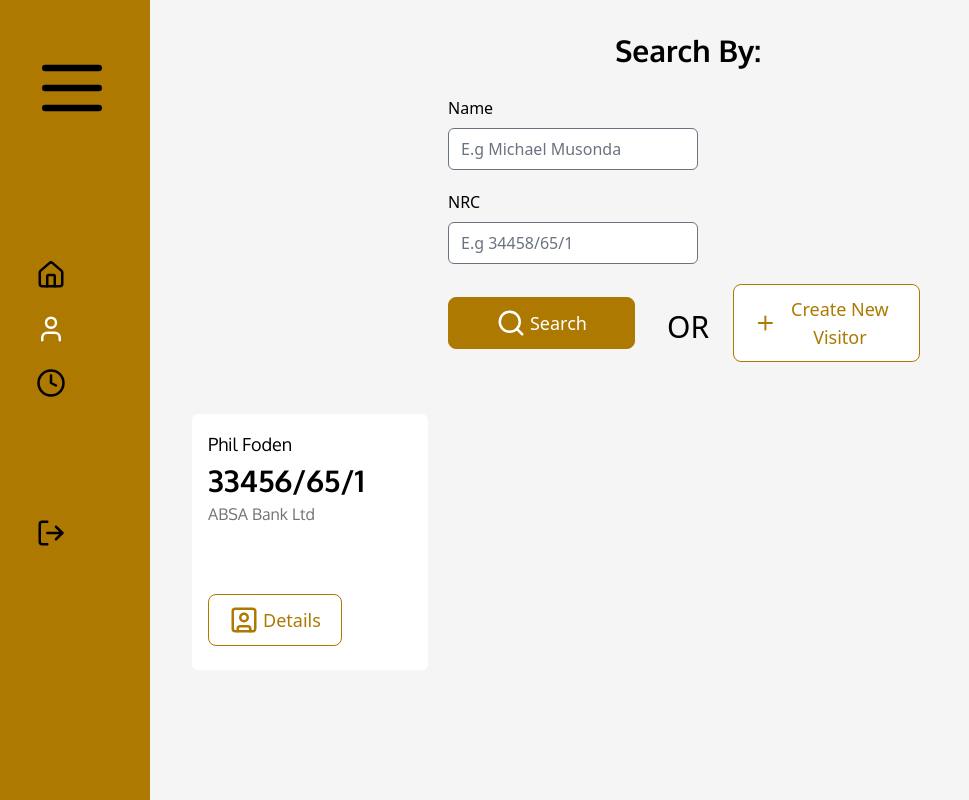
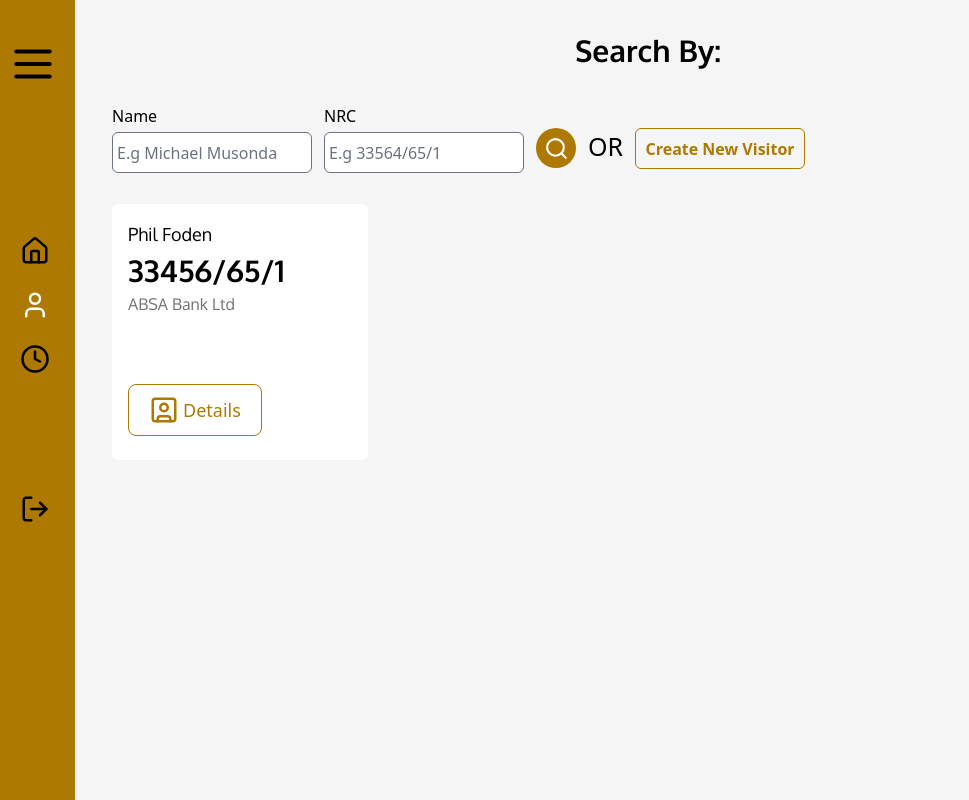
Before and after one commit to Lubasi-Jr/Security-Dashboard-VMS, a React (Vite) app: page /visitor in a window 1280 px wide. Both pictures are taken after a click on the element 256 px from the left and 88 px from the top of the page. Shown: the whole page, without its empty margins (0-969 px from the left). Built offline with nearby package versions, Linux system fonts and the light colour scheme.

Commit message:
Fixed up padding in visitors and visits page

```diff
--- a/package.json
+++ b/package.json
@@ -4,7 +4,7 @@
   "version": "0.0.0",
   "type": "module",
   "scripts": {
-    "dev": "vite",
+    "dev": "vite --host",
     "build": "vite build",
     "lint": "eslint .",
     "preview": "vite preview"
--- a/src/components/Filters/DatePicker.jsx
+++ b/src/components/Filters/DatePicker.jsx
@@ -10,14 +10,14 @@ const DatePicker = () => {
   }, []);
 
   return (
-    <div className="relative w-64">
+    <div className="relative w-[200px] z-20">
       <label
         htmlFor="datepicker"
         className="block text-base font-medium text-gray-700 "
       >
         Date
       </label>
-      <div className="relative mt-1">
+      <div className="relative mt-2">
         <input
           type="text"
           id="datepicker"
--- a/src/components/Filters/DropDown.jsx
+++ b/src/components/Filters/DropDown.jsx
@@ -13,7 +13,7 @@ const DropDown = () => {
     <div>
       <button
         onClick={() => setIsOpen(!isOpen)}
-        className="text-cecOrange bg-white hover:bg-cecOrange hover:text-white focus:ring-cecOrange border border-cecOrange focus:outline-none font-medium rounded-lg text-sm w-[250px] px-5 py-2.5 text-center inline-flex items-center"
+        className="text-cecOrange bg-white hover:bg-cecOrange hover:text-white focus:ring-cecOrange border border-cecOrange focus:outline-none font-medium rounded-lg text-sm w-[200px] px-5 py-2.5 text-center inline-flex items-center"
         type="button"
       >
         {selected}
--- a/src/components/Home.jsx
+++ b/src/components/Home.jsx
@@ -5,7 +5,7 @@ import VisitCard from "./Cards/VisitCard";
 
 const Home = () => {
   return (
-    <div className="flex flex-col items-center gap-3 justify-center text-3xl h-full bg-[#F5F5F5] md:pl-44 md:pt-8 px-20 pt-8 pb-28 md:pb-2">
+    <div className="flex flex-col items-center gap-3 justify-center text-3xl h-full bg-[#F5F5F5] md:pl-24 md:pt-8 px-20 pt-8 pb-28 md:pb-2">
       <div className="w-1/2 flex gap-9 items-start justify-start px-4 py-2">
         <button
           type="button"
--- a/src/components/SideBar.jsx
+++ b/src/components/SideBar.jsx
@@ -25,9 +25,11 @@ const SideBar = () => {
       {/* Navbar for Laptop view */}
       <motion.nav
         initial={{ width: 300 }}
-        animate={{ width: isClosed ? 150 : 300 }}
+        animate={{ width: isClosed ? 75 : 300 }}
         transition={{ duration: 0.3, ease: "easeInOut" }}
-        className="hidden md:z-50 md:fixed md:flex md:flex-col md:gap-28 md:bg-cecOrange md:h-full md:px-8 md:py-8"
+        className={`hidden md:z-50 md:fixed md:flex md:flex-col md:gap-28 md:bg-cecOrange md:h-full  ${
+          isClosed ? "px-2 py-2" : "px-8 py-8"
+        } `}
       >
         <div
           id="logo"
@@ -47,7 +49,7 @@ const SideBar = () => {
             <ArrowLeft className="text-white" />
           </div>
           <Menu
-            size={80}
+            size={50}
             className={`${isClosed ? "block" : "hidden"} cursor-pointer`}
             onClick={handleClose}
           />
@@ -61,7 +63,10 @@ const SideBar = () => {
                   location.pathname === "/" ? "text-white" : "text-black"
                 }`}
               >
-                <Home size={isClosed ? 30 : 20} />
+                <Home
+                  size={isClosed ? 30 : 20}
+                  className={`${isClosed && "ml-2"}`}
+                />
                 <h2
                   className={`font-raleway font-semibold ${
                     isClosed && "hidden"
@@ -81,7 +86,10 @@ const SideBar = () => {
                     : "text-black"
                 }`}
               >
-                <User size={isClosed ? 30 : 20} />
+                <User
+                  size={isClosed ? 30 : 20}
+                  className={`${isClosed && "ml-2"}`}
+                />
                 <h2
                   className={`font-raleway font-semibold ${
                     isClosed && "hidden"
@@ -102,7 +110,10 @@ const SideBar = () => {
                     : "text-black"
                 }`}
               >
-                <Clock size={isClosed ? 30 : 20} />
+                <Clock
+                  size={isClosed ? 30 : 20}
+                  className={`${isClosed && "ml-2"}`}
+                />
                 <h2
                   className={`font-raleway font-semibold ${
                     isClosed && "hidden"
@@ -116,7 +127,10 @@ const SideBar = () => {
         </ul>
 
         <div className="flex gap-2 items-center justify-start rounded-md hover:bg-[#8B6200] px-1 py-1 cursor-pointer">
-          <LogOut size={isClosed ? 30 : 20} />
+          <LogOut
+            size={isClosed ? 30 : 20}
+            className={`${isClosed && "ml-2"}`}
+          />
           <h2 className={`font-raleway font-semibold ${isClosed && "hidden"} `}>
             Logout
           </h2>
--- a/src/components/Visitors.jsx
+++ b/src/components/Visitors.jsx
@@ -5,97 +5,37 @@ import { Plus } from "lucide-react";
 
 const Visitors = () => {
   return (
-    <div className="flex flex-col items-center gap-3 justify-center text-3xl h-full bg-[#F5F5F5] md:pl-44 md:pt-8 px-20 pt-8 pb-28 md:pb-2">
-      {/* <div className=" w-full px-4 py-4">
-        <form action="">
-          <div class="grid gap-6 mb-6 md:grid-cols-2">
-            <div>
-              <label
-                for="name"
-                class="block mb-2 text-sm font-medium text-gray-900 dark:text-white"
-              >
-                Name
-              </label>
-              <input
-                type="text"
-                id="name"
-                class="bg-gray-50 border border-gray-300 text-gray-900 text-sm rounded-lg focus:ring-cecOrange focus:border-cecOrange block w-1/2 p-2.5     "
-                placeholder="John"
-              />
-            </div>
-            <div>
-              <label
-                for="last_name"
-                class="block mb-2 text-sm font-medium text-gray-900 dark:text-white"
-              >
-                NRC
-              </label>
-              <input
-                type="text"
-                id="nrc"
-                class="bg-gray-50 border border-gray-300 text-gray-900 text-sm rounded-lg focus:ring-cecOrange focus:border-cecOrange block w-1/2 p-2.5     "
-                placeholder="34457/65/1"
-              />
-            </div>
-            <button
-              type="button"
-              className="text-white w-1/2 hover:text-cecOrange border border-cecOrange bg-cecOrange hover:bg-white font-medium rounded-lg text-sm md:text-md lg:text-lg px-5 py-2.5 text-center me-2 mb-2 flex gap-1 justify-center items-center"
-            >
-              <Search size={30} />
-              <p>Search</p>
-            </button>
-            <button
-              type="button"
-              className="text-cecOrange w-1/2 hover:text-white border border-white bg-white hover:bg-cecOrange font-medium rounded-lg text-sm md:text-md lg:text-lg px-5 py-2.5 text-center me-2 mb-2 flex gap-1 justify-center items-center"
-            >
-              <Plus size={30} />
-              <p>Create New Visitor</p>
-            </button>
-          </div>
-        </form>
-      </div> */}
+    <div className="flex flex-col items-center gap-5 justify-center text-3xl h-full bg-[#F5F5F5] md:pl-24 md:pt-8 px-20 pt-8 pb-28 md:pb-2">
       <div className="flex items-start justify-start">
         <h2 className="font-oxygen font-bold">Search By:</h2>
       </div>
-      <div className="rounded-md w-1/2 h-auto bg-[#F5F5F5] px-4 py-4 flex flex-col gap-5">
-        <div className="flex flex-col gap-2">
-          <label htmlFor="" className="text-base">
-            Name
-          </label>
+
+      <div className="rounded-md w-full h-[80px]  px-4 py-4 flex items-start justify-start gap-3 ">
+        <div className="flex flex-col gap-1 w-[200px]">
+          <p className="text-base">Name</p>
           <input
+            type="text"
             placeholder="E.g Michael Musonda"
-            type="text"
-            className="rounded-md focus:border-cecOrange focus:ring-cecOrange truncate w-[250px]"
+            className="rounded-md px-1 py-1 focus:ring-cecOrange focus:border-cecOrange h-[41px]"
           />
         </div>
-        <div className="flex flex-col gap-2">
-          <label htmlFor="" className="text-base">
-            NRC
-          </label>
+        <div className="flex flex-col gap-1 w-[200px]">
+          <p className="text-base">NRC</p>
           <input
-            placeholder="E.g 34458/65/1"
             type="text"
-            className="rounded-md focus:border-cecOrange focus:ring-cecOrange truncate w-[250px]"
+            placeholder="E.g 33564/65/1"
+            className="rounded-md px-1 py-1 focus:ring-cecOrange focus:border-cecOrange h-[41px]"
           />
         </div>
-        <div className="flex items-center justify-center gap-6">
-          <button
-            type="button"
-            className="text-white w-1/2 hover:text-cecOrange border border-cecOrange bg-cecOrange hover:bg-white font-medium rounded-lg text-sm md:text-md lg:text-lg px-5 py-2.5 text-center me-2 mb-2 flex gap-1 justify-center items-center"
-          >
-            <Search size={30} />
-            <p>Search</p>
-          </button>
-          <h2>OR</h2>
-          <button
-            type="button"
-            className="text-cecOrange w-1/2 hover:text-white border border-cecOrange bg-white hover:bg-cecOrange  font-medium rounded-lg text-sm md:text-md lg:text-lg px-5 py-2.5 text-center me-2 mb-2 flex gap-1 justify-center items-center"
-          >
-            <Plus size={30} />
-            <p>Create New Visitor</p>
-          </button>
-        </div>
+        <button className="w-[40px] bg-cecOrange h-[40px] text-md mt-6 rounded-full flex items-center justify-center px-1 py-4 text-white hover:bg-white hover:text-cecOrange">
+          <Search size={25} />
+        </button>
+        <h2 className="text-[25px] mt-6">OR</h2>
+        <button className="border border-cecOrange rounded-md px-2 py-2 w-[170px] text-base mt-6 font-semibold text-center h-[41px] text-cecOrange hover:text-white hover:bg-cecOrange">
+          Create New Visitor
+        </button>
       </div>
+
       <div className="rounded-md w-full h-full bg-[#F5F5F5] px-4 py-4 grid grid-cols-1 md:grid-cols-3 lg:grid-cols-4 gap-3 md:gap-4">
         <VisitorCard id={1} />
       </div>
--- a/src/components/Visits.jsx
+++ b/src/components/Visits.jsx
@@ -8,53 +8,35 @@ import DropDown from "./Filters/DropDown";
 
 const Visits = () => {
   return (
-    <div className="flex flex-col items-center gap-3 justify-center text-3xl h-full bg-[#F5F5F5] md:pl-44 md:pt-8 px-20 pt-8 pb-28 md:pb-2">
+    <div className="flex flex-col items-center gap-3 justify-center text-3xl h-full bg-[#F5F5F5] md:pl-24 md:pt-8 px-20 pt-8 pb-28 md:pb-2">
       <div className="flex items-start justify-start">
         <h2 className="font-oxygen font-bold">Filter By:</h2>
       </div>
-      <div className="rounded-md w-1/2 h-auto bg-[#F5F5F5] px-4 py-4 flex flex-col gap-5">
-        <div className="flex flex-col gap-2">
+      <div className="rounded-md w-full h-[80px]  px-4 py-4 flex items-start justify-start gap-3 ">
+        <div className="flex flex-col gap-1 w-[200px]">
           <DatePicker />
         </div>
-        <div className="flex flex-col gap-2">
-          <label htmlFor="" className="text-base">
-            Purpose
-          </label>
-          {/* <input
-            placeholder="E.g Business"
-            type="text"
-            className="rounded-md focus:border-cecOrange focus:ring-cecOrange truncate w-[250px]"
-          /> */}
+        <div className="flex flex-col gap-1 w-[200px]">
+          <p className="text-base">Purpose</p>
           <DropDown />
         </div>
-        <div className="flex flex-col gap-2">
-          <label htmlFor="" className="text-base">
-            Employee
-          </label>
+        <div className="flex flex-col gap-1 w-[210px]">
+          <p className="text-base">Name</p>
           <input
-            placeholder="E.g Michael Kors"
             type="text"
-            className="rounded-md focus:border-cecOrange focus:ring-cecOrange truncate w-[250px]"
+            placeholder="E.g Michael Musonda"
+            className="rounded-md px-1 py-1 focus:ring-cecOrange mt-1 focus:border-cecOrange w-[200px] h-[41px]"
           />
         </div>
-        <div className="flex items-center justify-center gap-6">
-          <button
-            type="button"
-            className="text-white w-1/2 hover:text-cecOrange border border-cecOrange bg-cecOrange hover:bg-white font-medium rounded-lg text-sm md:text-md lg:text-lg px-5 py-2.5 text-center me-2 mb-2 flex gap-1 justify-center items-center"
-          >
-            <Search size={30} />
-            <p>Search</p>
-          </button>
-          <h2>OR</h2>
-          <button
-            type="button"
-            className="text-cecOrange w-1/2 hover:text-white border border-cecOrange bg-white hover:bg-cecOrange  font-medium rounded-lg text-sm md:text-md lg:text-lg px-5 py-2.5 text-center me-2 mb-2 flex gap-1 justify-center items-center"
-          >
-            <Plus size={30} />
-            <p>Create New Visit</p>
-          </button>
-        </div>
+        <button className="w-[41px] bg-cecOrange h-[41px] text-md mt-8 rounded-full flex items-center justify-center px-1 py-4 text-white hover:bg-white hover:text-cecOrange">
+          <Search size={25} />
+        </button>
+        <h2 className="text-[25px] mt-8">OR</h2>
+        <button className="border border-cecOrange rounded-md px-2 py-2 w-[170px] text-base mt-8 font-semibold text-center h-[41px]  text-cecOrange hover:text-white hover:bg-cecOrange">
+          Create New Visit
+        </button>
       </div>
+
       <div className="rounded-md w-full h-full bg-[#F5F5F5] px-4 py-4 grid grid-cols-1 md:grid-cols-3 lg:grid-cols-4 gap-3 md:gap-4">
         <VisitCard id={1} />
       </div>
```
